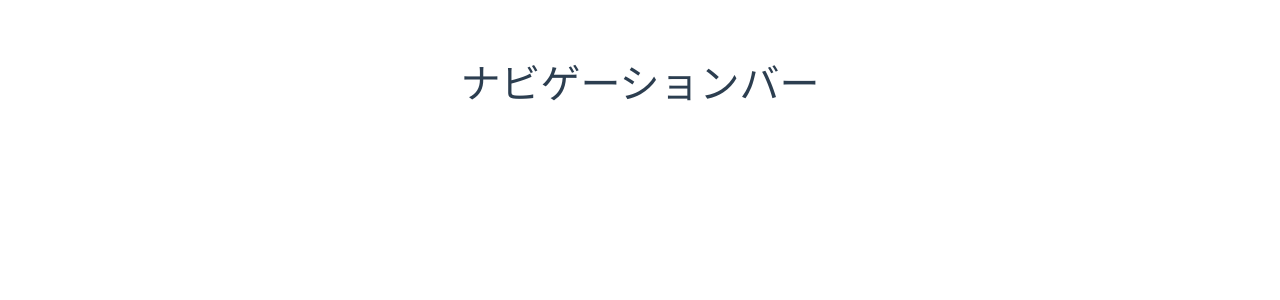
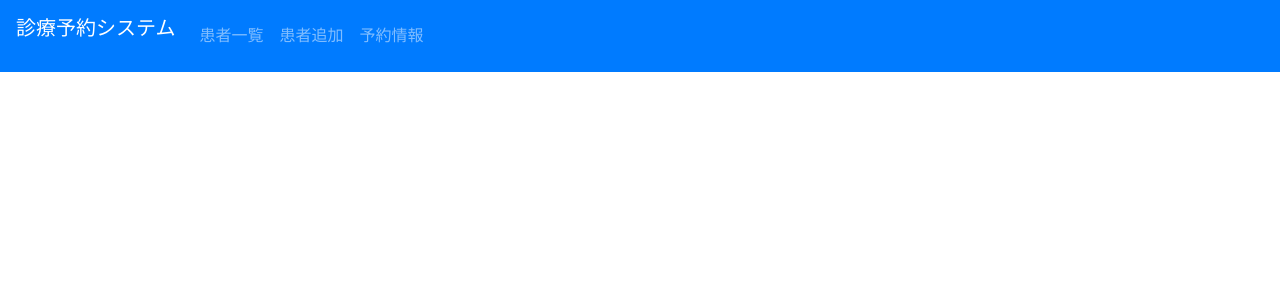
Before and after one commit to YanaPIIDXer/HospitalReserveSystem, a Vue app in the folder frontend/src/: page / in a window 1280 px wide. Shown: the top 300 px of the page. Built offline with nearby package versions, Linux system fonts and the light colour scheme.

Commit message:
ナビゲーションバーを仮で実装

```diff
--- a/frontend/src/src/App.vue
+++ b/frontend/src/src/App.vue
@@ -22,6 +22,5 @@ export default {
   -moz-osx-font-smoothing: grayscale;
   text-align: center;
   color: #2c3e50;
-  margin-top: 60px;
 }
 </style>
--- a/frontend/src/src/components/NavBar.vue
+++ b/frontend/src/src/components/NavBar.vue
@@ -1,7 +1,12 @@
 <template>
-    <div>
-        <h1>ナビゲーションバー</h1>
-    </div>
+    <nav class="navbar navbar-expand-lg navbar-dark bg-primary">
+        <p class="navbar-brand">診療予約システム</p>
+        <div class="navbar-nav">
+            <a class="nav-item nav-link" href="#">患者一覧</a>
+            <a class="nav-item nav-link" href="#">患者追加</a>
+            <a class="nav-item nav-link" href="#">予約情報</a>
+        </div>
+    </nav>
 </template>
 
 <script>
```
